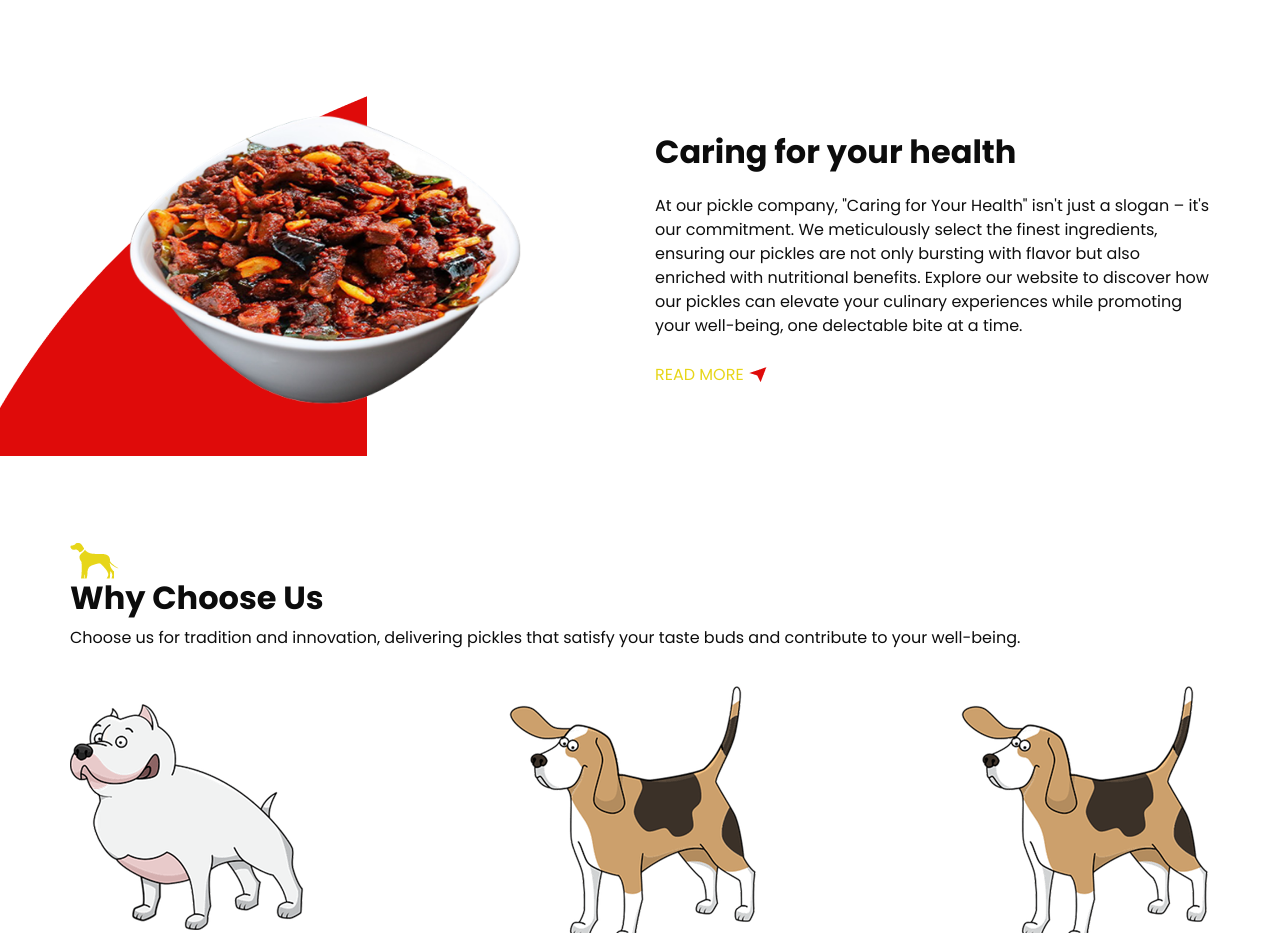
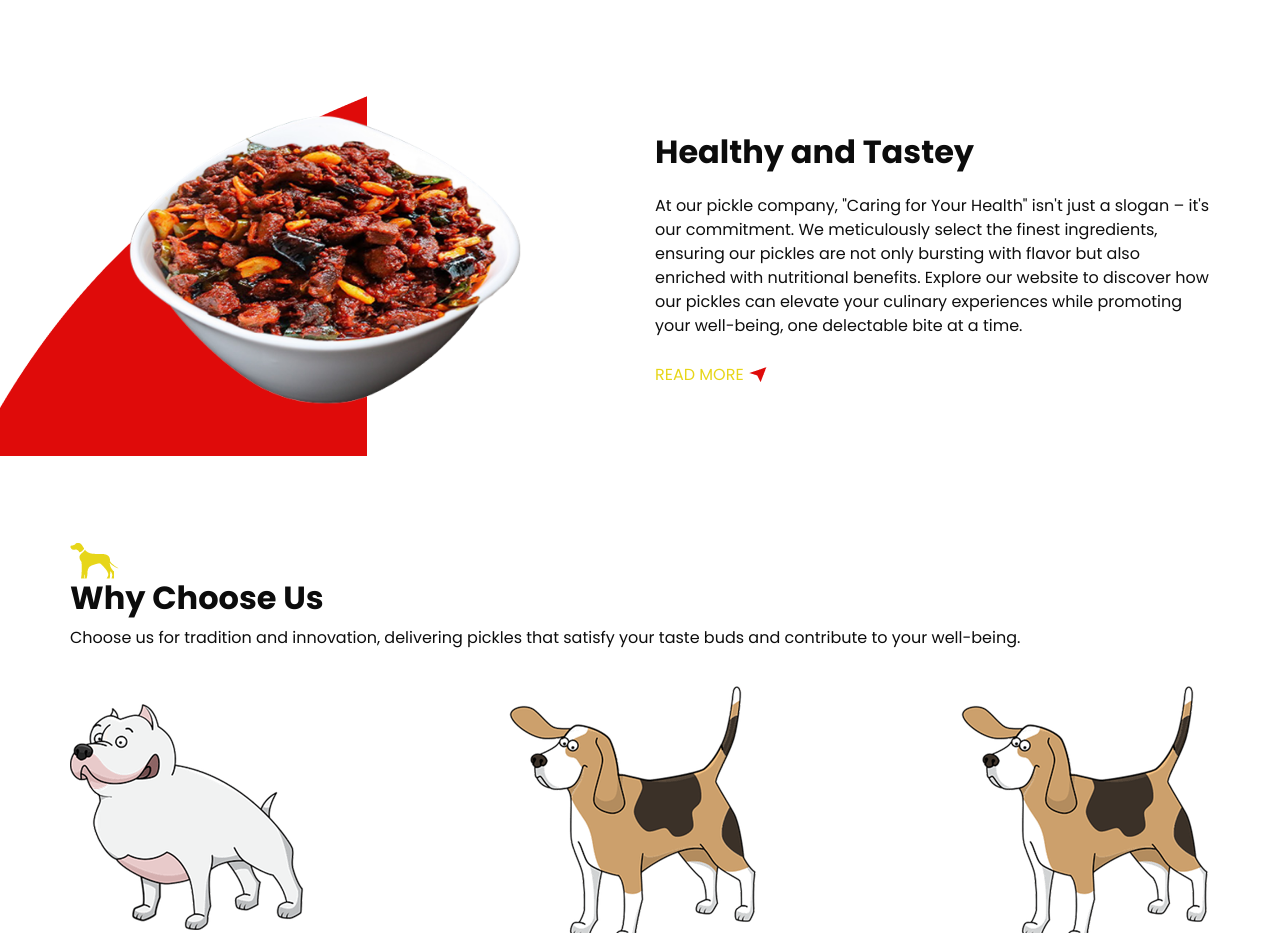
Before and after one commit to Industrialists-Ino/acharucompany.com, a plain HTML site: page index.html in a window 1280 px wide. Shown: the part 2060-2993 px from the top of the page. Drawn offline with nearby package versions, Linux system fonts and the light colour scheme.

Commit message:
Text updated

```diff
--- a/index.html
+++ b/index.html
@@ -343,7 +343,7 @@
             <div class="heading_container">
               <img src="images/Pickle Bottle.png" alt="">
               <h2>
-                Caring for your health
+                Healthy and Tastey
               </h2>
             </div>
             <p>
```
